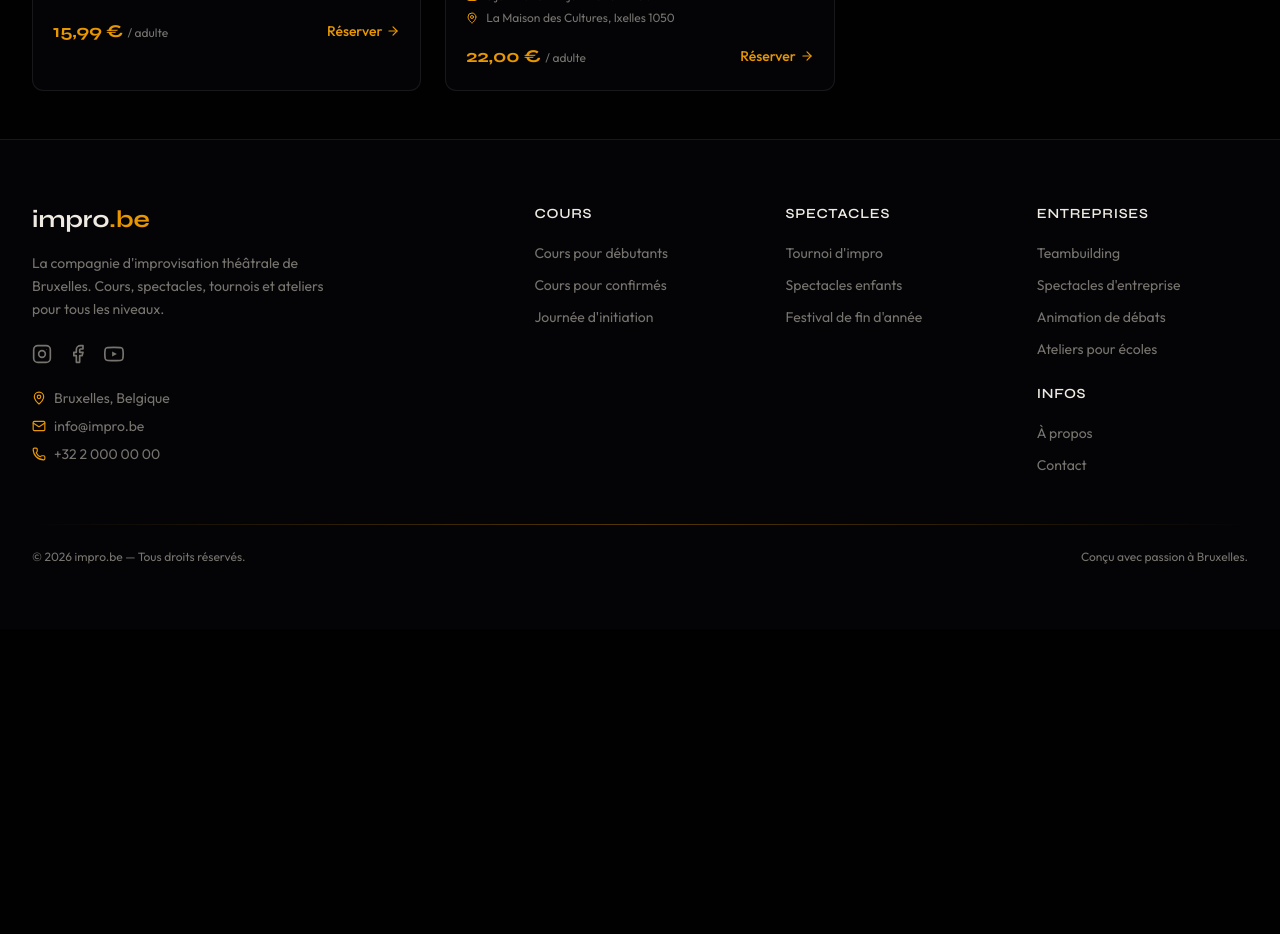
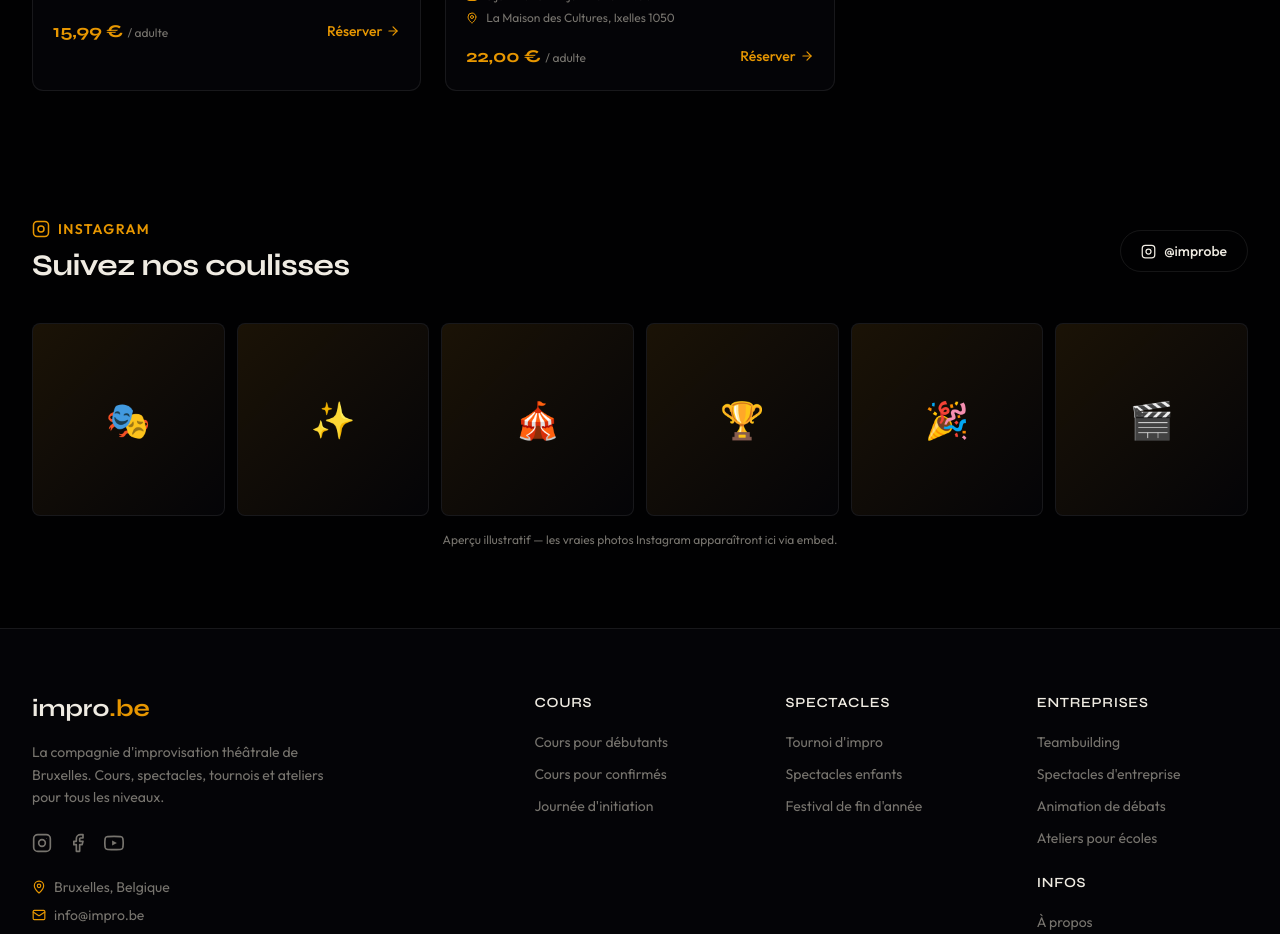
Before and after one commit to Bcavez/impros-website, a Next.js app: page /spectacles in a window 1280 px wide. Shown: the part 1380-2314 px from the top of the page. Before the commit the page ends 2009 px from the top, so only its background shows below. Built offline with nearby package versions, Linux system fonts and the light colour scheme.

Commit message:
Add instagram feed to spectacle pages

```diff
--- a/src/app/spectacles/[categorie]/[slug]/page.tsx
+++ b/src/app/spectacles/[categorie]/[slug]/page.tsx
@@ -6,6 +6,7 @@ import { Calendar, MapPin, Euro, Clock, ChevronRight, ArrowLeft } from "lucide-r
 import { Badge } from "@/components/ui/badge";
 import { WeezeventEmbed } from "@/components/shared/WeezeventEmbed";
 import { ShowCard } from "@/components/shared/ShowCard";
+import { InstagramFeed } from "@/components/shared/InstagramFeed";
 import { JsonLd, buildEventSchema } from "@/components/shared/JsonLd";
 import {
   showCategories,
@@ -241,6 +242,9 @@ export default async function ShowDetailPage({ params }: Props) {
         </div>
       </section>
 
+      {/* Instagram feed */}
+      <InstagramFeed />
+
       {/* Related shows */}
       {relatedShows.length > 0 && (
         <section className="py-16 bg-card border-t border-border">
--- a/src/app/spectacles/page.tsx
+++ b/src/app/spectacles/page.tsx
@@ -1,6 +1,7 @@
 import type { Metadata } from "next";
 import { SectionHeading } from "@/components/shared/SectionHeading";
 import { ShowFilterTabs, ShowGrid } from "@/components/shared/ShowFilterTabs";
+import { InstagramFeed } from "@/components/shared/InstagramFeed";
 import { shows } from "@/data/shows";
 
 export const metadata: Metadata = {
@@ -38,6 +39,9 @@ export default function SpectaclesPage() {
           </div>
         </div>
       </section>
+
+      {/* Instagram feed */}
+      <InstagramFeed />
     </>
   );
 }
```
